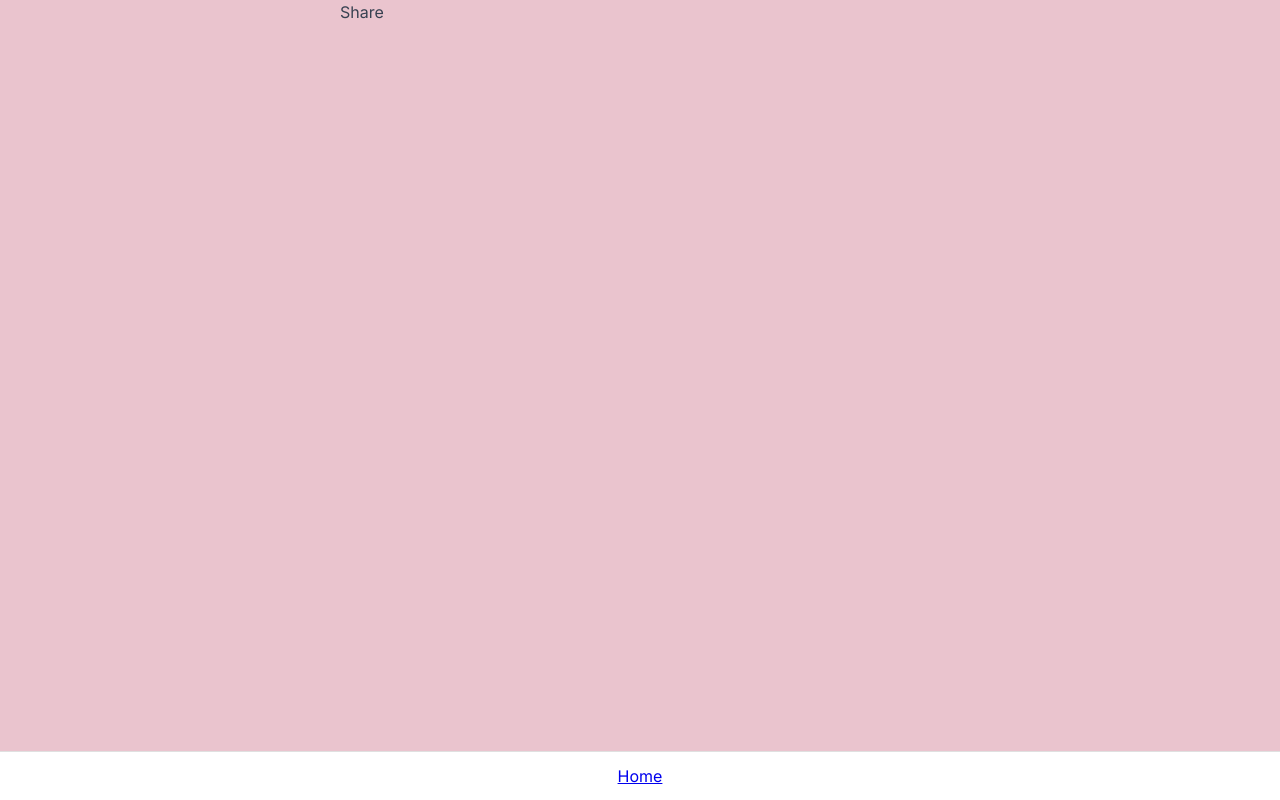
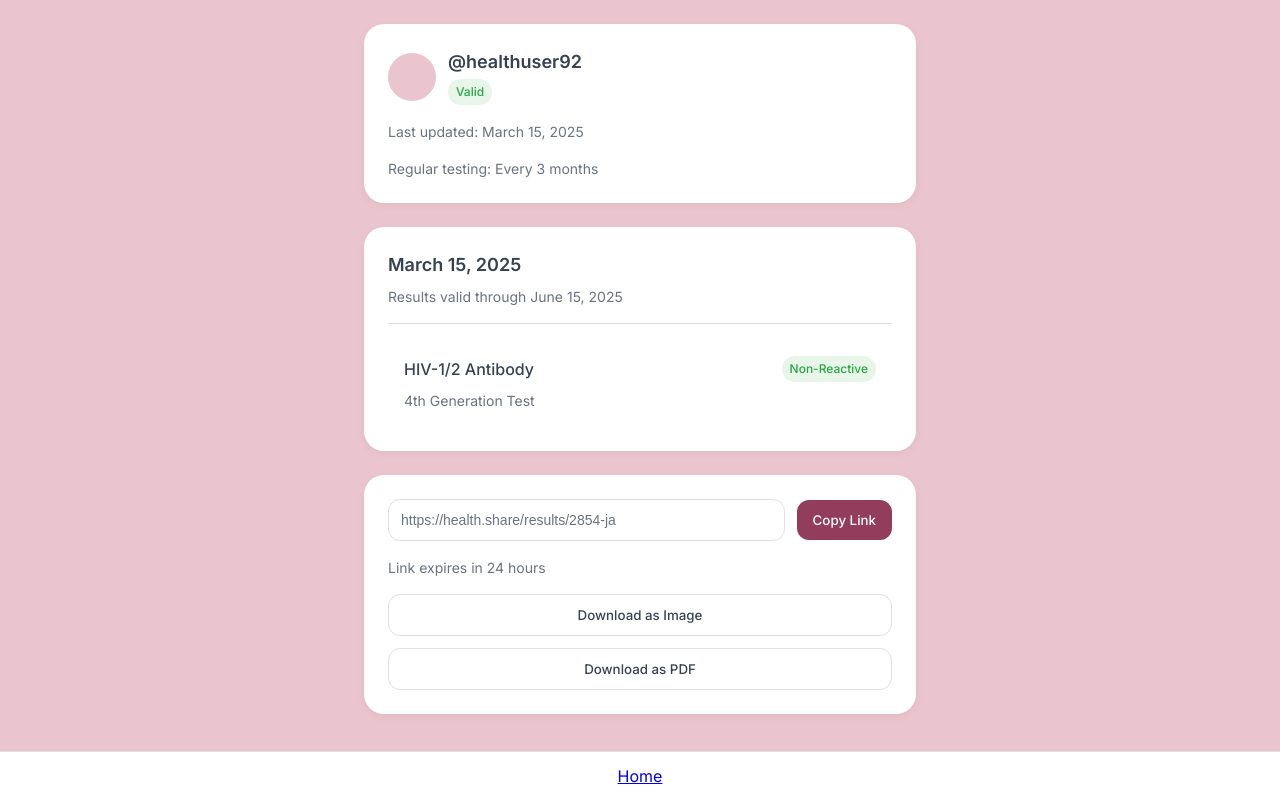
Before and after one commit to nameisbri/discloser, a React (Vite) app: page /share in a window 1280 px wide. Built offline with nearby package versions, Linux system fonts and the light colour scheme.

Commit message:
create initial share page layout

```diff
--- a/src/components/ActionButtons/ActionButtons.jsx
+++ b/src/components/ActionButtons/ActionButtons.jsx
@@ -1,10 +1,16 @@
 import "./ActionButtons.scss";
 import { Upload, Calendar } from "lucide-react";
+import { useNavigate } from "react-router-dom";
 
 const ActionButtons = () => {
+  const navigate = useNavigate();
+
   return (
     <div className="action-buttons">
-      <button className="action-buttons__button">
+      <button
+        className="action-buttons__button"
+        onClick={() => navigate("/upload")}
+      >
         <Upload className="action-buttons__icon" />
         <span className="action-buttons__text">Upload Results</span>
       </button>
--- a/src/pages/Dashboard/Dashboard.jsx
+++ b/src/pages/Dashboard/Dashboard.jsx
@@ -1,5 +1,6 @@
 import "./Dashboard.scss";
 import axios from "axios";
+import { useNavigate } from "react-router-dom";
 import { useState, useEffect } from "react";
 import UserHeader from "../../components/UserHeader/UserHeader";
 import ActionButtons from "../../components/ActionButtons/ActionButtons";
@@ -7,6 +8,7 @@ import RecentResults from "../../components/RecentResults/RecentResults";
 import TestingSchedule from "../../components/TestingSchedule/TestingSchedule";
 
 function Dashboard() {
+  const navigate = useNavigate();
   const [user, setUser] = useState(null);
   const [records, setRecords] = useState([]);
   const [results, setResults] = useState([]);
--- a/src/pages/Share/Share.jsx
+++ b/src/pages/Share/Share.jsx
@@ -1,5 +1,67 @@
-function Share() {
-  return <>Share</>;
-}
+import "./Share.scss";
+
+const Share = () => {
+  return (
+    <div className="share">
+      <header className="share__header">
+        <div className="share__user">
+          <div className="share__avatar">{/* Avatar placeholder */}</div>
+          <div className="share__info">
+            <h2 className="share__username">@healthuser92</h2>
+            <span className="share__badge share__badge--valid">Valid</span>
+          </div>
+        </div>
+        <p className="share__date">Last updated: March 15, 2025</p>
+        <p className="share__frequency">Regular testing: Every 3 months</p>
+      </header>
+
+      <div className="share__results">
+        <div className="share__results-header">
+          <h3 className="share__results-date">March 15, 2025</h3>
+          <span className="share__results-validity">
+            Results valid through June 15, 2025
+          </span>
+        </div>
+
+        <div className="share__tests">
+          {/* Example test result */}
+          <div className="share__test">
+            <div className="share__test-info">
+              <h4 className="share__test-name">HIV-1/2 Antibody</h4>
+              <span className="share__badge share__badge--success">
+                Non-Reactive
+              </span>
+            </div>
+            <span className="share__test-type">4th Generation Test</span>
+          </div>
+          {/* Repeat for other tests */}
+        </div>
+      </div>
+
+      <div className="share__actions">
+        <div className="share__link">
+          <input
+            type="text"
+            className="share__input"
+            value="https://health.share/results/2854-ja"
+            readOnly
+          />
+          <button className="share__button share__button--primary">
+            Copy Link
+          </button>
+        </div>
+        <p className="share__expiry">Link expires in 24 hours</p>
+        <div className="share__downloads">
+          <button className="share__button share__button--secondary">
+            Download as Image
+          </button>
+          <button className="share__button share__button--secondary">
+            Download as PDF
+          </button>
+        </div>
+      </div>
+    </div>
+  );
+};
 
 export default Share;
--- /dev/null
+++ b/src/pages/Share/Share.scss
@@ -0,0 +1,196 @@
+@use "sass:map";
+@use "../../styles/partials/variables" as vars;
+@use "../../styles/partials/mixins" as mix;
+@use "../../styles/partials/typography" as type;
+
+.share {
+  @include mix.flex(column, flex-start, stretch, map.get(vars.$spacing, "lg"));
+  padding: map.get(vars.$spacing, "lg");
+
+  &__header {
+    @include mix.card;
+    @include mix.flex(
+      column,
+      flex-start,
+      stretch,
+      map.get(vars.$spacing, "md")
+    );
+  }
+
+  &__user {
+    @include mix.flex(row, flex-start, center, map.get(vars.$spacing, "sm"));
+  }
+
+  &__avatar {
+    width: 48px;
+    height: 48px;
+    border-radius: 50%;
+    background-color: map.get(vars.$colors, "primary-light");
+  }
+
+  &__info {
+    @include mix.flex(
+      column,
+      flex-start,
+      flex-start,
+      map.get(vars.$spacing, "xxs")
+    );
+  }
+
+  &__username {
+    font-size: map.get(type.$font-sizes, "lg");
+    font-weight: map.get(type.$font-weights, "semibold");
+    color: map.get(vars.$colors, "text");
+  }
+
+  &__date,
+  &__frequency {
+    font-size: map.get(type.$font-sizes, "sm");
+    color: map.get(vars.$colors, "text-light");
+  }
+
+  &__badge {
+    padding: map.get(vars.$spacing, "xxs") map.get(vars.$spacing, "xs");
+    border-radius: map.get(vars.$border-radius, "pill");
+    font-size: map.get(type.$font-sizes, "xs");
+    font-weight: map.get(type.$font-weights, "medium");
+
+    &--valid {
+      background-color: map.get(vars.$colors, "success-light");
+      color: map.get(vars.$colors, "success");
+    }
+
+    &--success {
+      background-color: map.get(vars.$colors, "success-light");
+      color: map.get(vars.$colors, "success");
+    }
+  }
+
+  &__results {
+    @include mix.card;
+    @include mix.flex(
+      column,
+      flex-start,
+      stretch,
+      map.get(vars.$spacing, "md")
+    );
+  }
+
+  &__results-header {
+    @include mix.flex(
+      column,
+      flex-start,
+      stretch,
+      map.get(vars.$spacing, "xs")
+    );
+    padding-bottom: map.get(vars.$spacing, "md");
+    border-bottom: 1px solid map.get(vars.$colors, "border");
+  }
+
+  &__results-date {
+    font-size: map.get(type.$font-sizes, "lg");
+    font-weight: map.get(type.$font-weights, "semibold");
+  }
+
+  &__results-validity {
+    font-size: map.get(type.$font-sizes, "sm");
+    color: map.get(vars.$colors, "text-light");
+  }
+
+  &__tests {
+    @include mix.flex(column, flex-start, stretch);
+  }
+
+  &__test {
+    @include mix.flex(
+      column,
+      flex-start,
+      stretch,
+      map.get(vars.$spacing, "xs")
+    );
+    padding: map.get(vars.$spacing, "md");
+    border-bottom: 1px solid map.get(vars.$colors, "border");
+
+    &:last-child {
+      border-bottom: none;
+    }
+  }
+
+  &__test-info {
+    @include mix.flex(row, space-between, center);
+  }
+
+  &__test-name {
+    font-weight: map.get(type.$font-weights, "medium");
+  }
+
+  &__test-type {
+    font-size: map.get(type.$font-sizes, "sm");
+    color: map.get(vars.$colors, "text-light");
+  }
+
+  &__actions {
+    @include mix.card;
+    @include mix.flex(
+      column,
+      flex-start,
+      stretch,
+      map.get(vars.$spacing, "md")
+    );
+  }
+
+  &__link {
+    @include mix.flex(row, space-between, center, map.get(vars.$spacing, "sm"));
+  }
+
+  &__input {
+    flex: 1;
+    padding: map.get(vars.$spacing, "sm");
+    border: 1px solid map.get(vars.$colors, "border");
+    border-radius: map.get(vars.$border-radius, "md");
+    font-size: map.get(type.$font-sizes, "sm");
+    color: map.get(vars.$colors, "text-light");
+  }
+
+  &__expiry {
+    font-size: map.get(type.$font-sizes, "sm");
+    color: map.get(vars.$colors, "text-light");
+  }
+
+  &__downloads {
+    @include mix.flex(
+      column,
+      flex-start,
+      stretch,
+      map.get(vars.$spacing, "sm")
+    );
+  }
+
+  &__button {
+    @include mix.flex(row, center, center);
+    padding: map.get(vars.$spacing, "sm") map.get(vars.$spacing, "md");
+    border-radius: map.get(vars.$border-radius, "md");
+    font-weight: map.get(type.$font-weights, "medium");
+    transition: all 0.2s ease;
+
+    &--primary {
+      background-color: map.get(vars.$colors, "primary");
+      color: white;
+
+      &:hover {
+        background-color: map.get(vars.$colors, "primary-dark");
+      }
+    }
+
+    &--secondary {
+      border: 1px solid map.get(vars.$colors, "border");
+      background-color: white;
+      color: map.get(vars.$colors, "text");
+
+      &:hover {
+        background-color: map.get(vars.$colors, "primary-light");
+        border-color: map.get(vars.$colors, "primary");
+      }
+    }
+  }
+}
```
